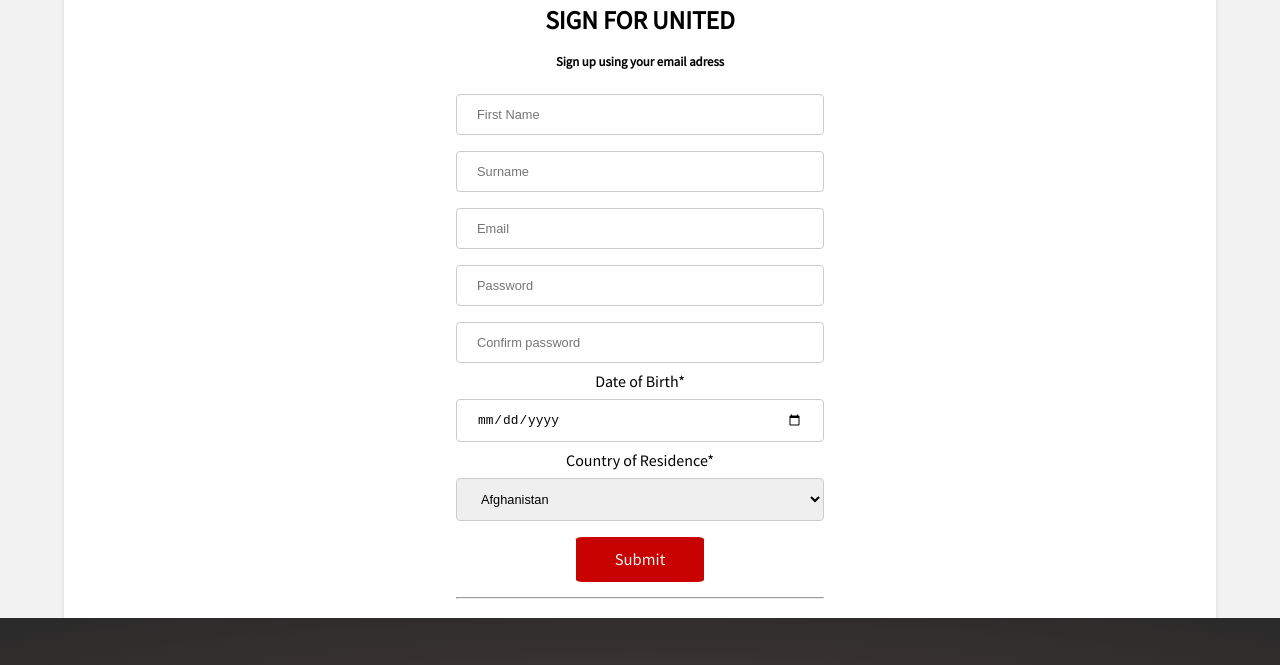
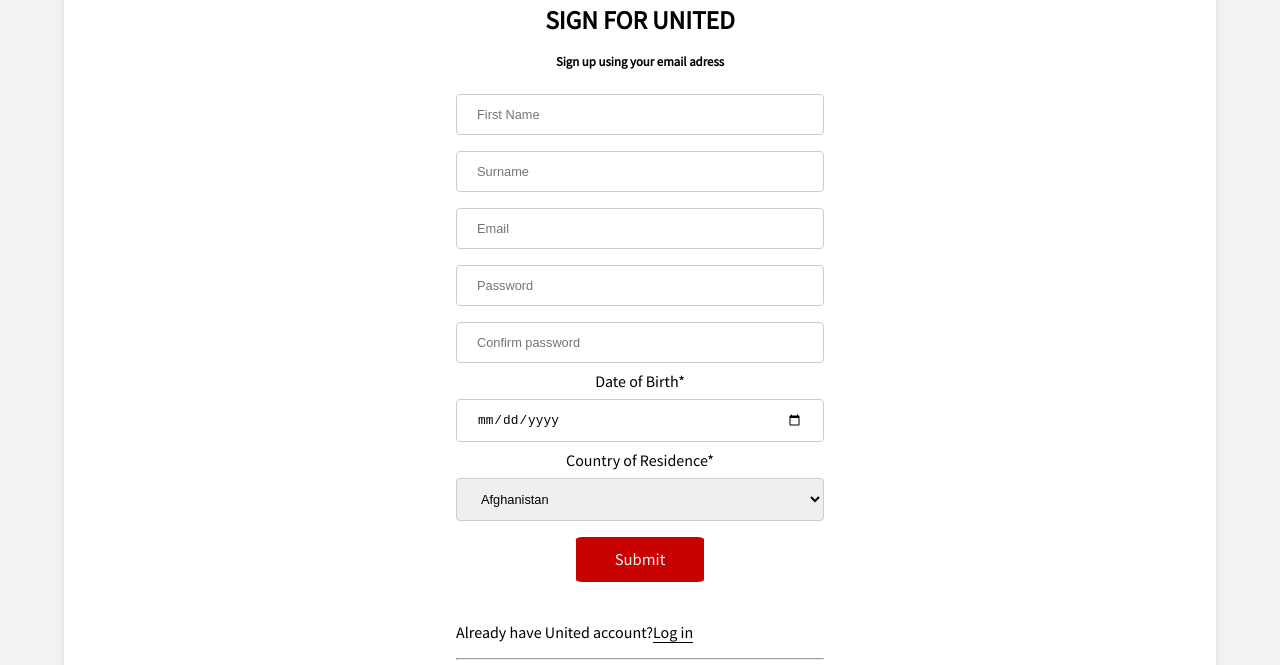
Before and after one commit to dzoniD/ManUtdWebsite, a website built with webpack: page src/signUp.html in a window 1280 px wide. Shown: the part 76-741 px from the top of the page. Built offline with nearby package versions, Linux system fonts and the light colour scheme.

Commit message:
sign up updates

```diff
--- a/src/css/main.css
+++ b/src/css/main.css
@@ -424,7 +424,6 @@ padding-bottom: 1%;
 
 input,
 select {
-    /* font-family: 'Quicksand', sans-serif; */
     width: 23rem;
     font-size: 1vw;
     padding: 12px 20px;
@@ -463,3 +462,14 @@ label {
     cursor: pointer;
     background-color: #9b0000;
 }
+.form p {
+    color: black;
+    text-align: left;
+    font-size: 1rem;
+}
+.form a{
+    text-decoration: none;
+    color: #000;
+    cursor: pointer;
+    border-bottom: 1px solid black;
+}
--- a/src/signUp.html
+++ b/src/signUp.html
@@ -302,7 +302,8 @@
                 <option value="Zambia">Zambia</option>
                 <option value="Zimbabwe">Zimbabwe</option>
             </select><br>
-            <button type="button" id="createUser">Submit</button>
+            <button type="button" id="createUser">Submit</button><br><br>
+            <p>Already have United account?<a href="#">Log in</a></p>
                 <hr>
             </div>
           </div>
```
